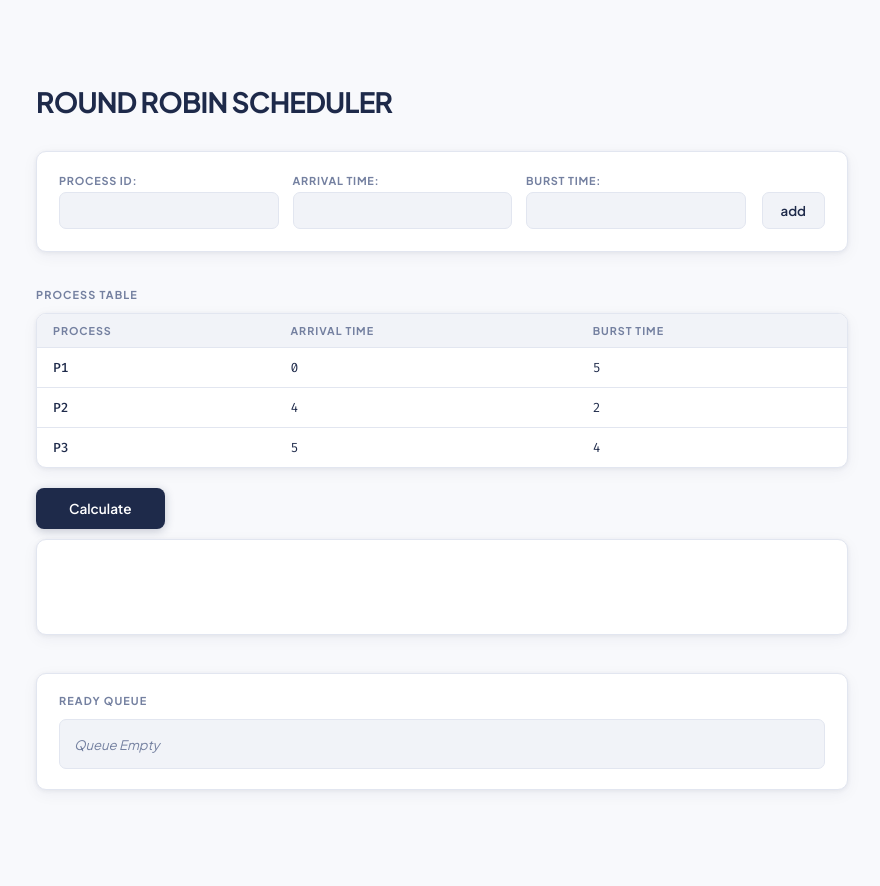
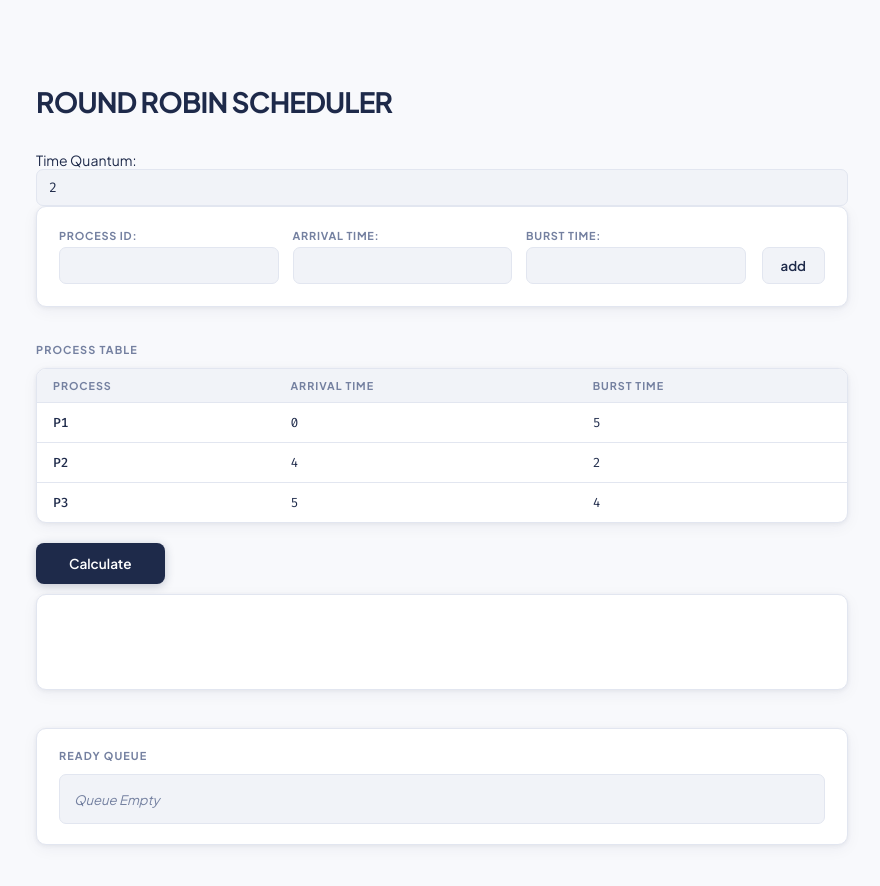
Before and after one commit to grace-anna/Round-Robin-Scheduling, a React (Vite) app: page / in a window 1280 px wide. Shown: the top 886 px of the page, without its empty margins (198-1078 px from the left). Built offline with nearby package versions, Linux system fonts and the light colour scheme.

Commit message:
Modify logic

```diff
--- a/src/App.jsx
+++ b/src/App.jsx
@@ -3,7 +3,7 @@ const algorithm=(processes,timeQuantum)=>
 {
   let results = [];
   let ganttChart = [];
-  let p=processes.map(proc=>({...proc}));
+  let p=processes.map(proc=>({...proc,remainingTime:proc.burstTime}));
   p=p.sort((a,b)=>a.arrivalTime-b.arrivalTime)
   const n=p.length;
   let totalTurnAroundTime=0,totalWaitingTime=0,avgWaitingTime=0,avgTurnAroundTime=0;
@@ -18,20 +18,19 @@ const algorithm=(processes,timeQuantum)=>
 
   while (completed < n) {
         if (queue.length===0&&idx<n) {
-            time = p[idx].arrivalTime;
+            time = Math.max(time,p[idx].arrivalTime);
             queue.push(idx);
             inQueue[idx] = 1;
             idx++;
         }
         x=queue.shift();
         let runtime=p[x].remainingTime>timeQuantum?timeQuantum:p[x].remainingTime;
-ganttChart.push({
+   ganttChart.push({
   id: p[x].id,
   start: time,
   end: time + runtime,
   queueSnapshot: [...queue.map(i => p[i].id)]
 });
-// ...
         time+=runtime;
         p[x].remainingTime-=runtime;
         while (idx < n && p[idx].arrivalTime <= time) {
@@ -41,6 +40,9 @@ ganttChart.push({
       }
       idx++;
     }
+
+
+
       if(p[x].remainingTime>0)
       {
         queue.push(x);
@@ -79,7 +81,7 @@ const handleBTchange=(event)=>{setNewBT(event.target.value)}
 const handleATchange=(event)=>{setNewAT(event.target.value)}
 const handlePIDchange=(event)=>{setNewPID(event.target.value)}
 const addProcess=(event)=>{event.preventDefault();
-      const process={arrivalTime: Number(newAT),burstTime:Number(newBT),remainingTime:Number(newBT), id:newPID};
+      const process={arrivalTime: Number(newAT),burstTime:Number(newBT), id:newPID};
       setProcesses(processes.concat(process))
       setNewAT('')
       setNewBT('')
@@ -89,12 +91,20 @@ const handleCalculate = () => {
   setOutput(result);
   setshowcount(0);
 };
-useEffect(()=>{if (output&&showcount<output.ganttChart.length){const timer=setTimeout(()=>{setshowcount(showcount+1)},tq*500);return ()=>clearTimeout(timer)}},[output,showcount]);
+useEffect(()=>{if (output&&showcount<output.ganttChart.length){const timer=setTimeout(()=>{setshowcount(showcount+1)},800);return ()=>clearTimeout(timer)}},[output,showcount]);
 
 return (
     <div className="container">
       <h2>Round Robin Scheduler</h2>
-
+      <div>
+  <label>Time Quantum: </label>
+  <input
+    type="number"
+    value={tq}
+    onChange={(e) => setTq(Number(e.target.value))}
+    min="1"
+  />
+</div>
       <form onSubmit={addProcess}>
         <div>
           <div>Process Id: <input value={newPID} onChange={handlePIDchange} /></div>
```
